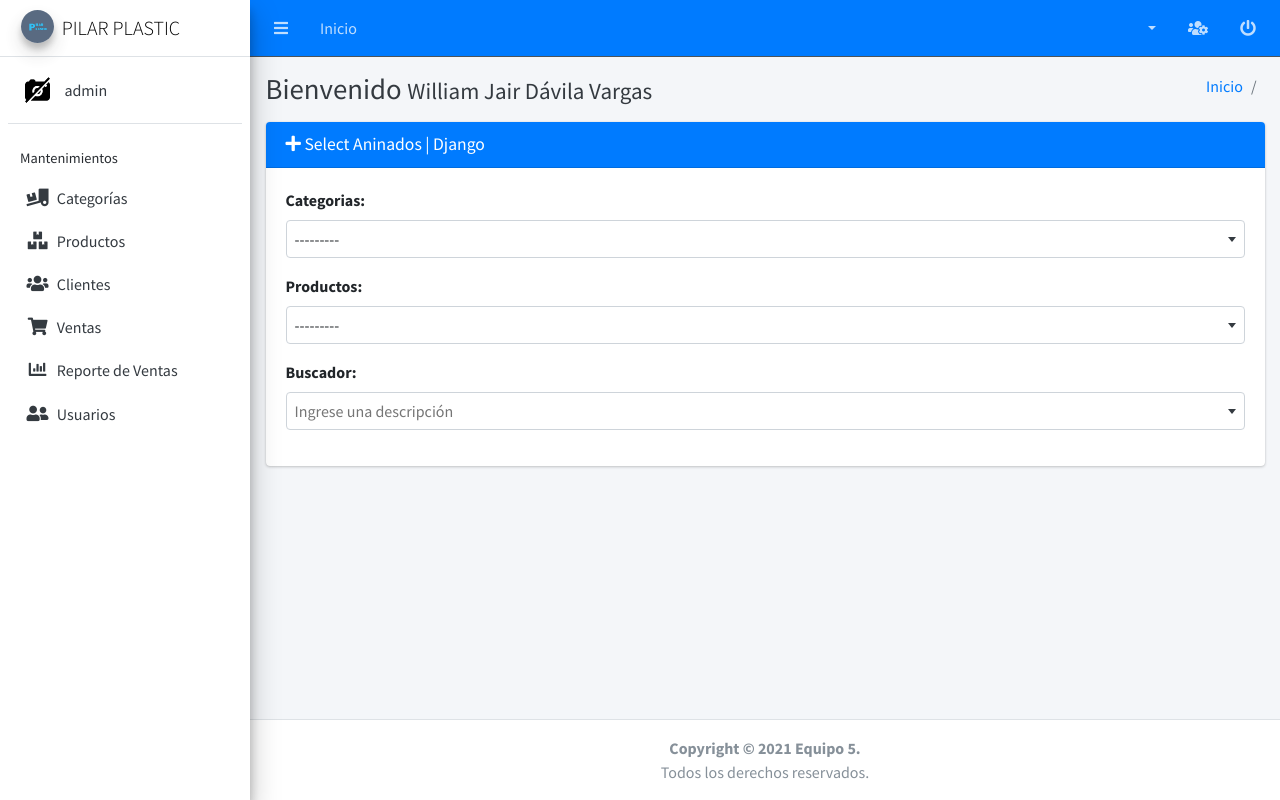
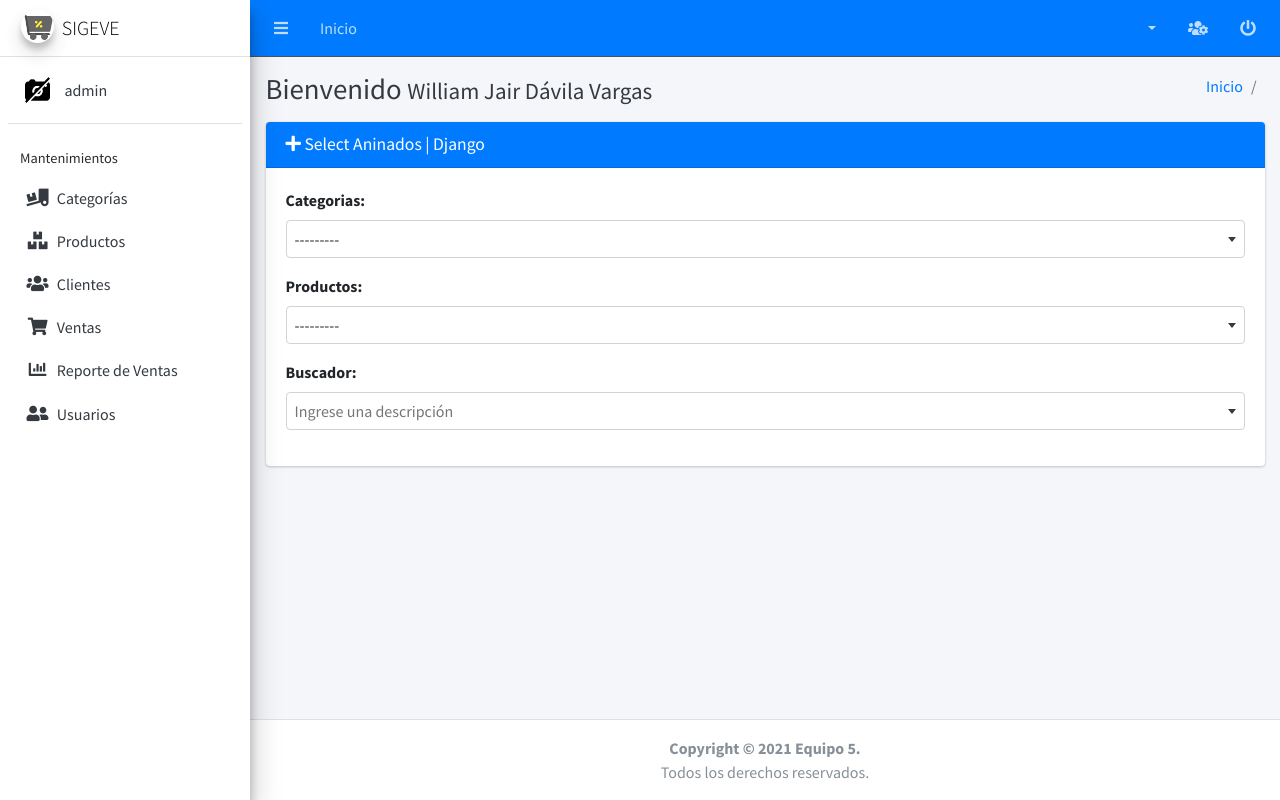
Before and after one commit to paredesdaniel1721/pythonmysql, a Django app: page /erp/test/ in a window 1280 px wide. Run offline with Django 3.2, Linux system fonts and the light colour scheme; a user stored in the database is signed in; data comes from the database, SQL or seed files in the repository; parts of the project's set-up code (start-up, migrations or seed data) failed here and were passed over; some libraries are stand-ins or nearby versions.

Commit message:
modifincandosidevar

```diff
--- a/core/homepage/templates/index.html
+++ b/core/homepage/templates/index.html
@@ -87,7 +87,7 @@
 <section id="hero" class="d-flex flex-column justify-content-center align-items-center">
     <div class="hero-container" data-aos="fade-in">
         <h1>PILAR PLASTIC</h1>
-        <p>Nosotros <span class="typed" data-typed-items="Diseñamos, Frabricamos, Vendemos"></span></p>
+        <p>Nosotros <span class="typed" data-typed-items="Diseñamos, Fabricamos, Vendemos"></span></p>
     </div>
 </section><!-- End Hero -->
 
--- a/templates/vtc/sidebar.html
+++ b/templates/vtc/sidebar.html
@@ -1,11 +1,11 @@
 {% load static %}
 <aside class="main-sidebar sidebar-light-primary elevation-4">
     <a href="{% url 'erp:dashboard' %}" class="brand-link">
-        <img src="{% static 'img/logo.jpg' %}"
+        <img src="{% static 'img/logo.png' %}"
              alt="AdminLTE Logo"
              class="brand-image img-circle elevation-3"
              style="opacity: .8">
-        <span class="brand-text font-weight-light">PILAR PLASTIC</span>
+        <span class="brand-text font-weight-light">SIGEVE</span>
     </a>
     <div class="sidebar">
         <div class="user-panel mt-3 pb-3 mb-3 d-flex">
```
